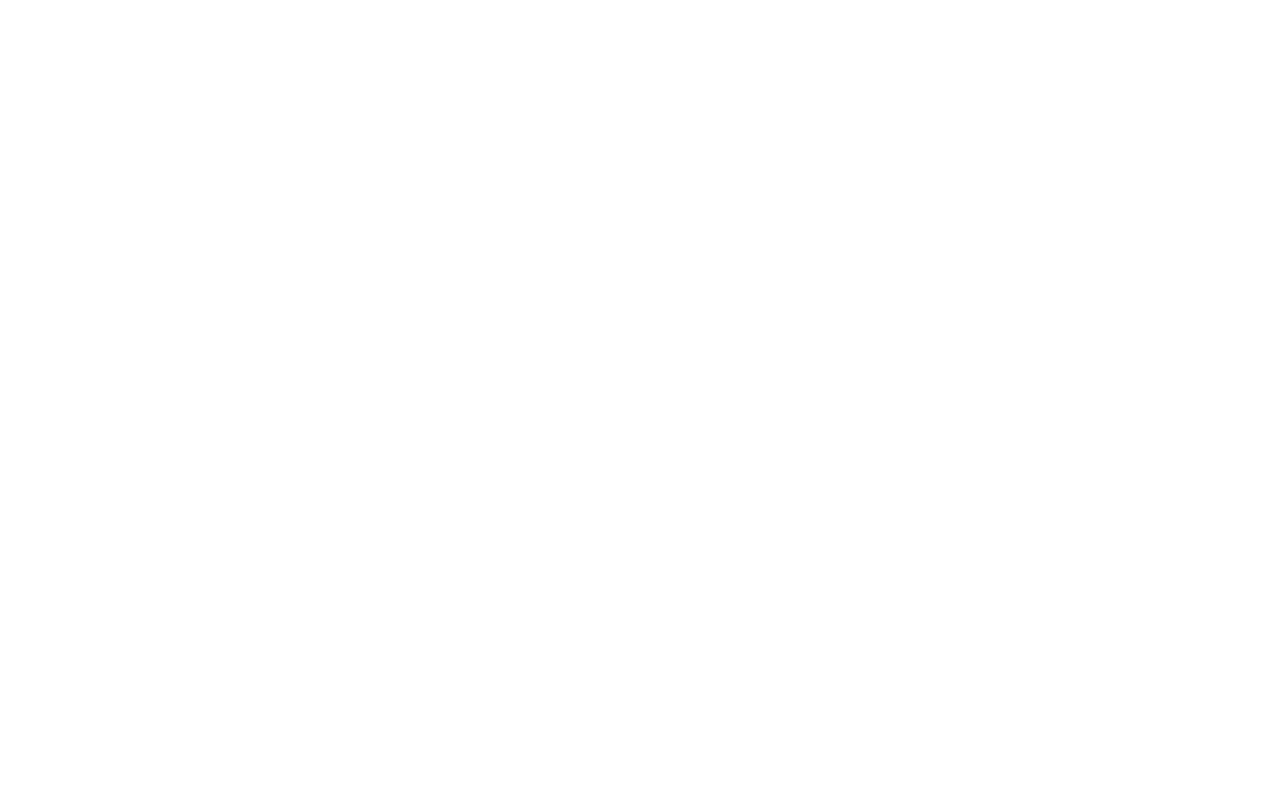
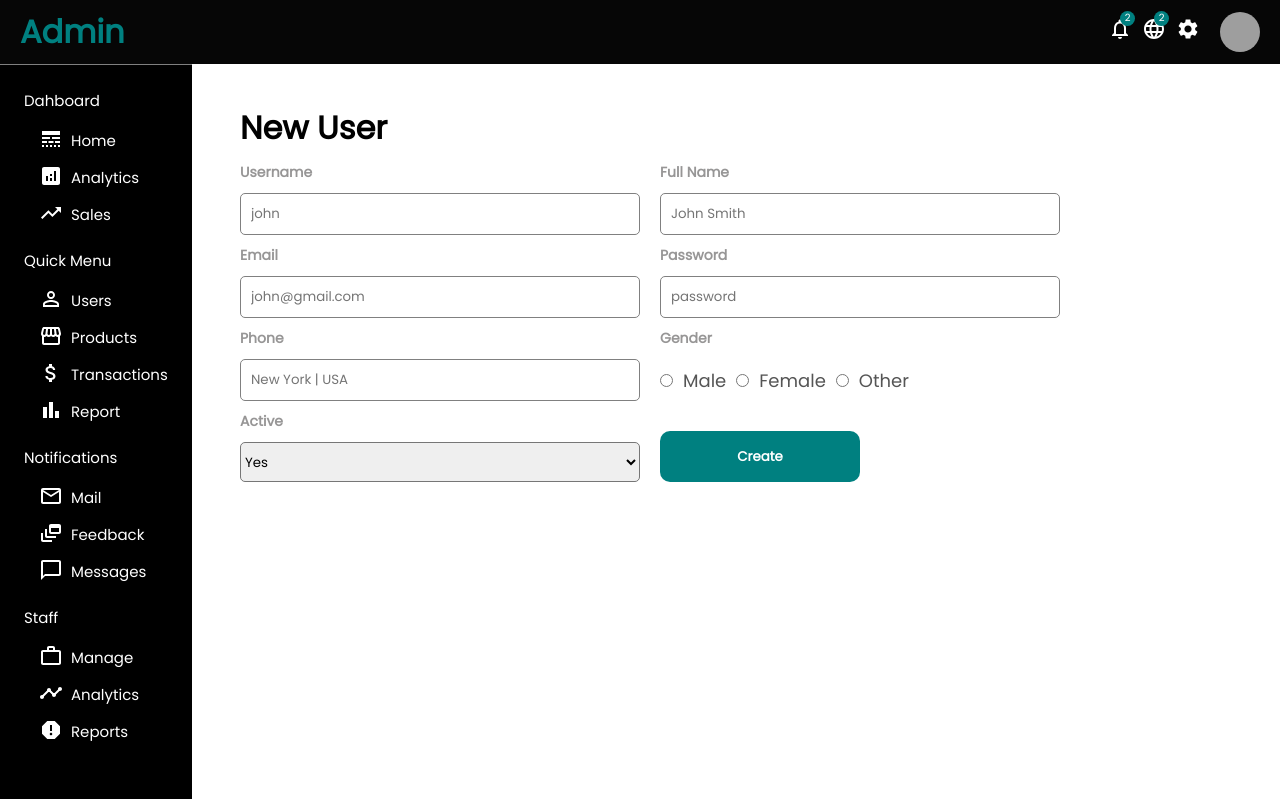
Before and after one commit to Maestgion/react-admin-dashboard, a React (Create React App) app: page /newUser in a window 1280 px wide. Before the commit this address had no page. Built offline with nearby package versions, Linux system fonts and the light colour scheme; grey boxes are pictures that could not be loaded.

Commit message:
ne-user-form -done

```diff
--- a/src/App.js
+++ b/src/App.js
@@ -4,6 +4,7 @@
 import { BrowserRouter, Routes, Route } from "react-router-dom"
 import UserList from "./pages/UserList";
 import User from "./pages/User";
+import NewUser from "./pages/NewUser";
 
 const App = () => {
   return (
@@ -35,6 +36,14 @@
           </Global>}
           />
         </Routes>
+        <Routes>
+          <Route
+          path="/newUser"
+          element={<Global>
+            <NewUser/>
+          </Global>}
+          />
+        </Routes>
       </BrowserRouter>
     </>
   );
--- a/src/components/UserInfo.jsx
+++ b/src/components/UserInfo.jsx
@@ -8,7 +8,6 @@
   PhoneAndroid,
   Publish,
 } from "@mui/icons-material";
-import { Link } from "react-router-dom";
 
 const Container = styled.div`
   width: 100%;
--- /dev/null
+++ b/src/pages/NewUser.jsx
@@ -0,0 +1,125 @@
+import React from "react";
+import styled from "styled-components";
+
+const Container = styled.div`
+  flex: 1;
+`;
+
+const Title = styled.h1``;
+
+const Form = styled.form`
+  display: flex;
+  flex-wrap: wrap;
+`;
+
+const FormData = styled.div`
+  width: 400px;
+  display: flex;
+  flex-direction: column;
+  margin-top: 10px;
+  margin-right: 20px;
+`;
+
+const Label = styled.label`
+  margin-bottom: 10px;
+  font-size: 14px;
+  font-weight: 600;
+  color: rgb(151, 150, 150);
+`;
+
+const Input = styled.input`
+  height: 20px;
+  padding: 10px;
+  border: 1px solid gray;
+  border-radius: 5px;
+`;
+
+const Gender = styled.div`
+`
+
+const GenderInput = styled.input`
+     margin-top: 15px;
+`
+
+const GenderLabel = styled.label`
+   margin: 10px;
+    font-size: 18px;
+    color: #555;
+`
+
+const Select = styled.select`
+ height: 40px;
+    border-radius: 5px;
+`
+
+const Option = styled.option``
+
+const Button = styled.button`
+     width: 200px;
+    border: none;
+    background-color: teal;
+    color: white;
+    padding: 7px 10px;
+    font-weight: 600;
+    border-radius: 10px;
+    margin-top: 30px;
+    cursor: pointer;
+`
+
+const NewUser = () => {
+  return (
+    <>
+      <Container>
+        <Title>New User</Title>
+        <Form>
+          <FormData>
+            <Label>Username</Label>
+            <Input type="text" placeholder="john" />
+          </FormData>
+          <FormData>
+            <Label>Full Name</Label>
+            <Input type="text" placeholder="John Smith" />
+          </FormData>
+          <FormData>
+            <Label>Email</Label>
+            <Input type="email" placeholder="john@gmail.com" />
+          </FormData>
+          <FormData>
+            <Label>Password</Label>
+            <Input type="password" placeholder="password" />
+          </FormData>
+          <FormData>
+            <Label>Phone</Label>
+            <Input type="text" placeholder="New York | USA" />
+          </FormData>
+
+          <FormData>
+            <Label>Gender</Label>
+            <Gender>
+              <GenderInput type="radio" name="gender" id="male" value="male" />
+              <GenderLabel htmlFor="male">Male</GenderLabel>
+              <GenderInput type="radio" name="gender" id="female" value="female" />
+              <GenderLabel htmlFor="female">Female</GenderLabel>
+              <GenderInput type="radio" name="gender" id="other" value="other" />
+              <GenderLabel htmlFor="other">Other</GenderLabel>
+            </Gender>
+          </FormData>
+
+
+          <FormData>
+            <Label>Active</Label>
+            <Select name="active" id="active">
+
+                <Option>Yes</Option>
+                <Option>No</Option>
+            </Select>
+
+          </FormData>
+            <Button>Create</Button>
+        </Form>
+      </Container>
+    </>
+  );
+};
+
+export default NewUser;
--- a/src/pages/User.jsx
+++ b/src/pages/User.jsx
@@ -2,6 +2,11 @@
 import styled from "styled-components";
 import UserInfo from "../components/UserInfo";
 import FileUploadIcon from '@mui/icons-material/FileUpload';
+import { Link } from "react-router-dom";
+
+
+
+
 const Container = styled.div`
   flex: 1;
   display: flex;
@@ -126,7 +131,10 @@
       <Container>
         <Header>
           <Title>Edit User</Title>
+          <Link to="/newUser">
           <HeaderButton>Create</HeaderButton>
+
+          </Link>
         </Header>
         <MainWrapper>
           <Child1>
```
